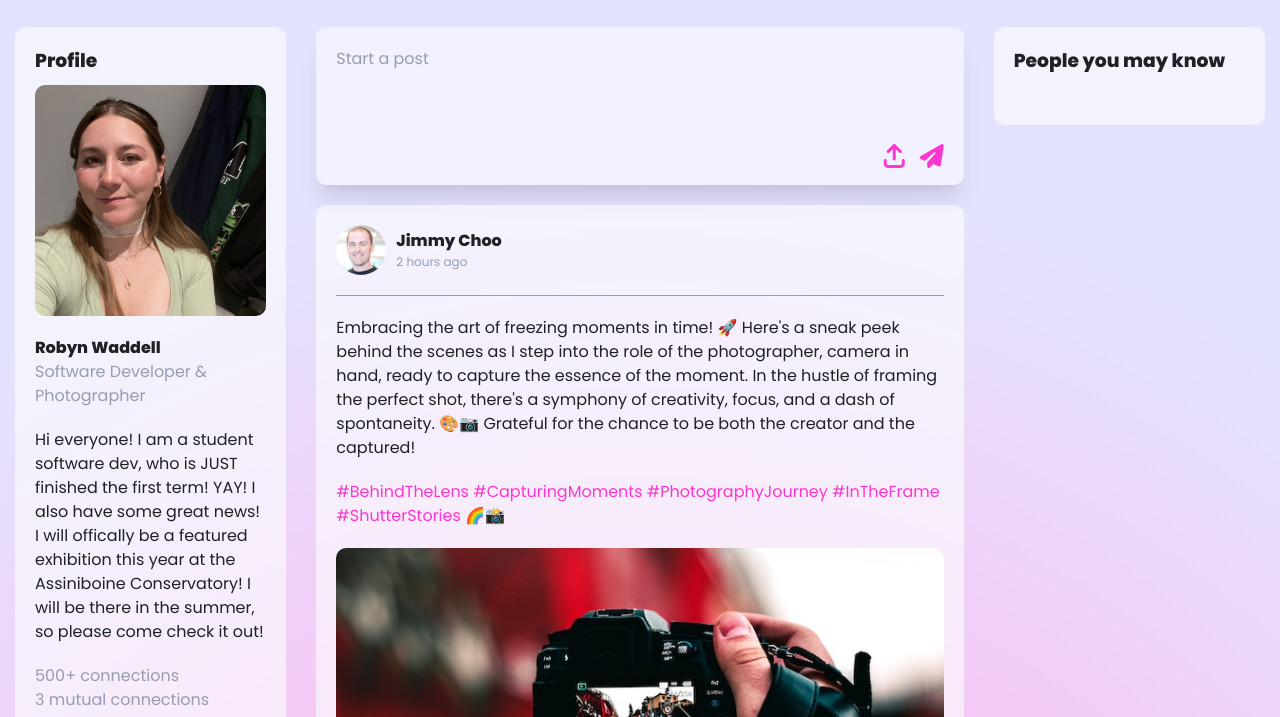
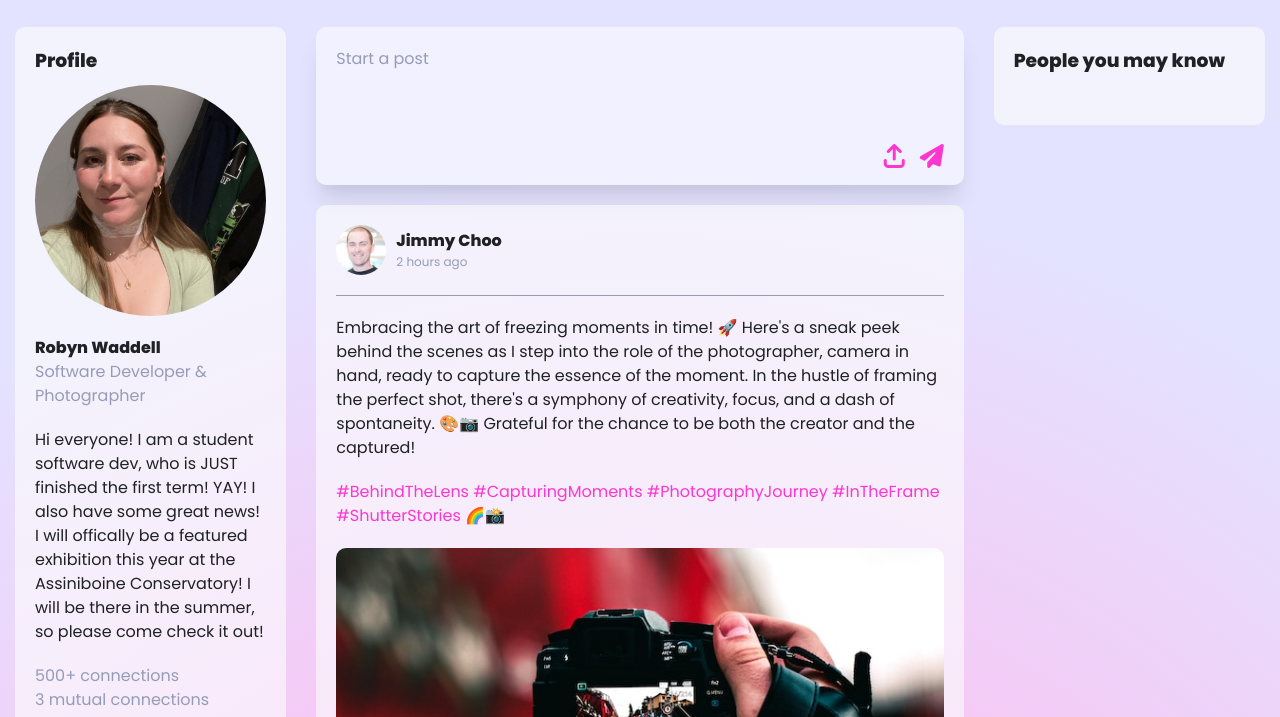
Before and after one commit to mcguenette/pulse, a website with bundled scripts: page index.html in a window 1280 px wide. Shown: the part 83-800 px from the top of the page. Built offline with nearby package versions, Linux system fonts and the light colour scheme; no server answers.

Commit message:
Update index.css

```diff
--- a/assets/style/index.css
+++ b/assets/style/index.css
@@ -413,7 +413,7 @@ span.likes {
 
 .profile-header img {
     margin-bottom: 20px;
-    border-radius: 10px;
+    border-radius: 100%;
 }
 
 .headline p, .post-time p {
```
